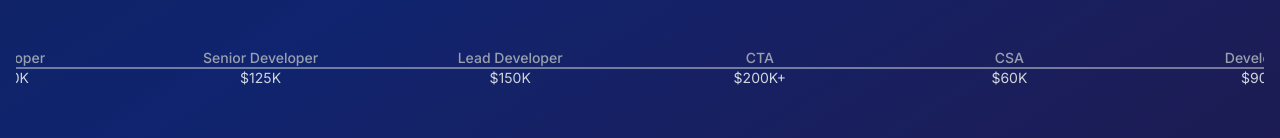
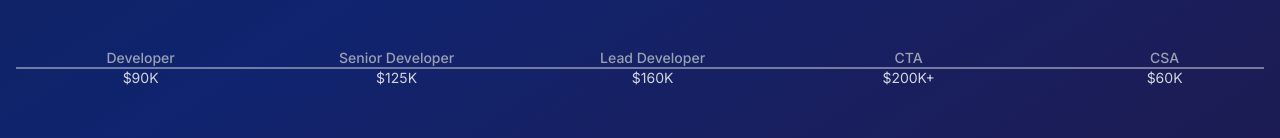
Before and after one commit to hunterphillips/sndev-career-coach, a Next.js app: page / in a window 1280 px wide. Shown: the part 584-722 px from the top of the page. Built offline with nearby package versions, Linux system fonts and the light colour scheme; no server answers.

Commit message:
timeline fix

```diff
--- a/src/components/sections/CareerTimeline.jsx
+++ b/src/components/sections/CareerTimeline.jsx
@@ -2,12 +2,11 @@ const milestones = [
   { title: 'CSA', salary: '$60K' },
   { title: 'Developer', salary: '$90K' },
   { title: 'Senior Developer', salary: '$125K' },
-  { title: 'Lead Developer', salary: '$150K' },
+  { title: 'Lead Developer', salary: '$160K' },
   { title: 'CTA', salary: '$200K+' },
 ];
 
 export default function CareerTimeline() {
-  const timeline = [...milestones, ...milestones];
   return (
     <div className="flex flex-col items-center px-4 py-12">
       <div className="relative w-full max-w-7xl overflow-hidden">
@@ -15,13 +14,27 @@ export default function CareerTimeline() {
         <div className="absolute top-1/2 left-0 w-full h-px bg-gray-300 z-0 transform -translate-y-1/2" />
 
         {/* Scrolling Timeline Container */}
-        <div className="relative z-10">
-          <div className="flex animate-scroll-left">
-            {timeline.map(({ title, salary }, index) => (
+        <div className="relative z-10 flex animate-scroll-left">
+          {/* First set */}
+          <div className="flex flex-shrink-0">
+            {milestones.map(({ title, salary }, index) => (
               <div
                 key={`first-${index}`}
                 className="flex flex-col items-center text-center flex-shrink-0"
-                style={{ width: 'calc(100% / 5)', minWidth: '12.5em' }}
+                style={{ width: 'max(calc(100vw / 5), 8rem)' }}
+              >
+                <div className="text-sm text-gray-400 font-medium">{title}</div>
+                <div className="text-gray-300 text-sm">{salary}</div>
+              </div>
+            ))}
+          </div>
+          {/* Second set (duplicate for seamless loop) */}
+          <div className="flex flex-shrink-0">
+            {milestones.map(({ title, salary }, index) => (
+              <div
+                key={`second-${index}`}
+                className="flex flex-col items-center text-center flex-shrink-0"
+                style={{ width: 'max(calc(100vw / 5), 8rem)' }}
               >
                 <div className="text-sm text-gray-400 font-medium">{title}</div>
                 <div className="text-gray-300 text-sm">{salary}</div>
@@ -34,16 +47,22 @@ export default function CareerTimeline() {
       <style jsx>{`
         @keyframes scroll-left {
           0% {
-            transform: translateX(0%);
+            transform: translateX(0);
           }
           100% {
-            transform: translateX(-100%);
+            transform: translateX(calc(-5 * max(calc(100vw / 5), 8rem)));
           }
         }
 
         .animate-scroll-left {
           animation: scroll-left 20s linear infinite;
         }
+
+        @media (min-width: 1024px) {
+          .animate-scroll-left {
+            animation: scroll-left 30s linear infinite;
+          }
+        }
       `}</style>
     </div>
   );
```
